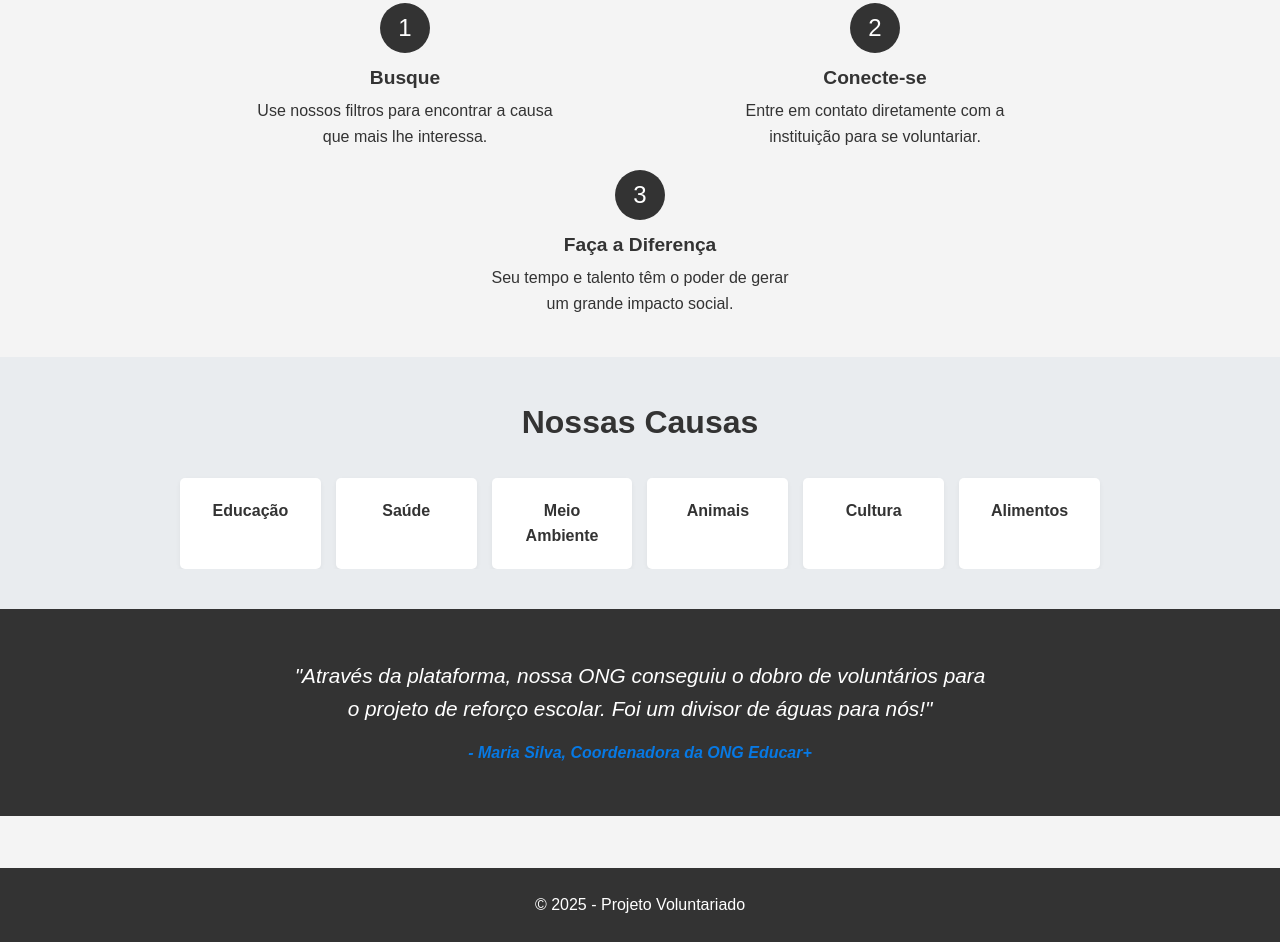
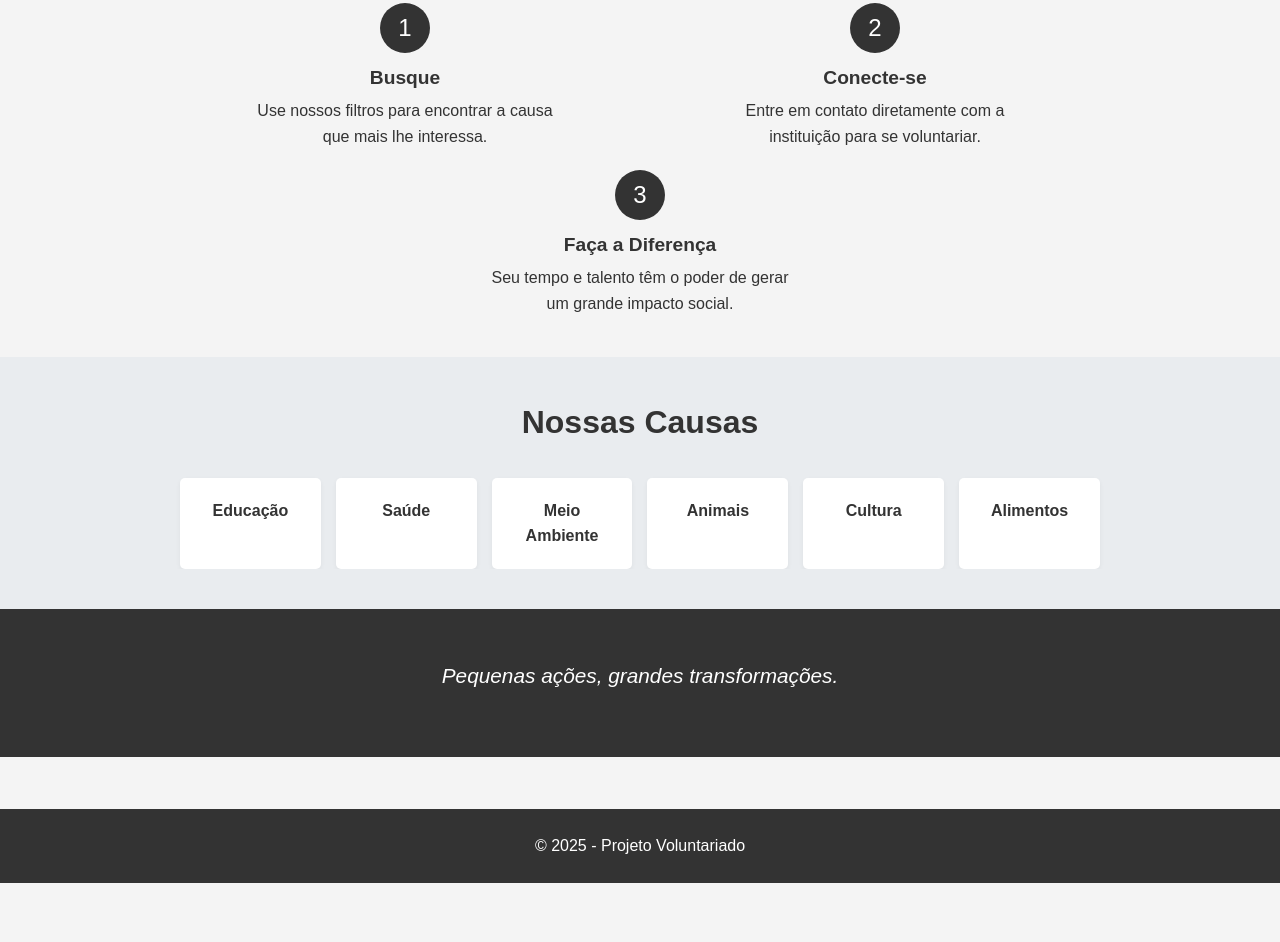
Before and after one commit to DeividGalindo/Projeto-Voluntariado, a plain HTML site: page index.html in a window 1280 px wide. Shown: the part 525-1467 px from the top of the page. After the commit the page ends 1408 px from the top, so only its background shows below. Drawn offline with Linux system fonts and the light colour scheme.

Commit message:
Adicionando frase de efeito na página inicial

```diff
--- a/index.html
+++ b/index.html
@@ -70,9 +70,9 @@
     <section class="testimonial">
         <div class="container">
             <blockquote>
-                "Através da plataforma, nossa ONG conseguiu o dobro de voluntários para o projeto de reforço escolar. Foi um divisor de águas para nós!"
+                Pequenas ações, grandes transformações.
             </blockquote>
-            <cite>- Maria Silva, Coordenadora da ONG Educar+</cite>
+
         </div>
     </section>
 </main>
```
